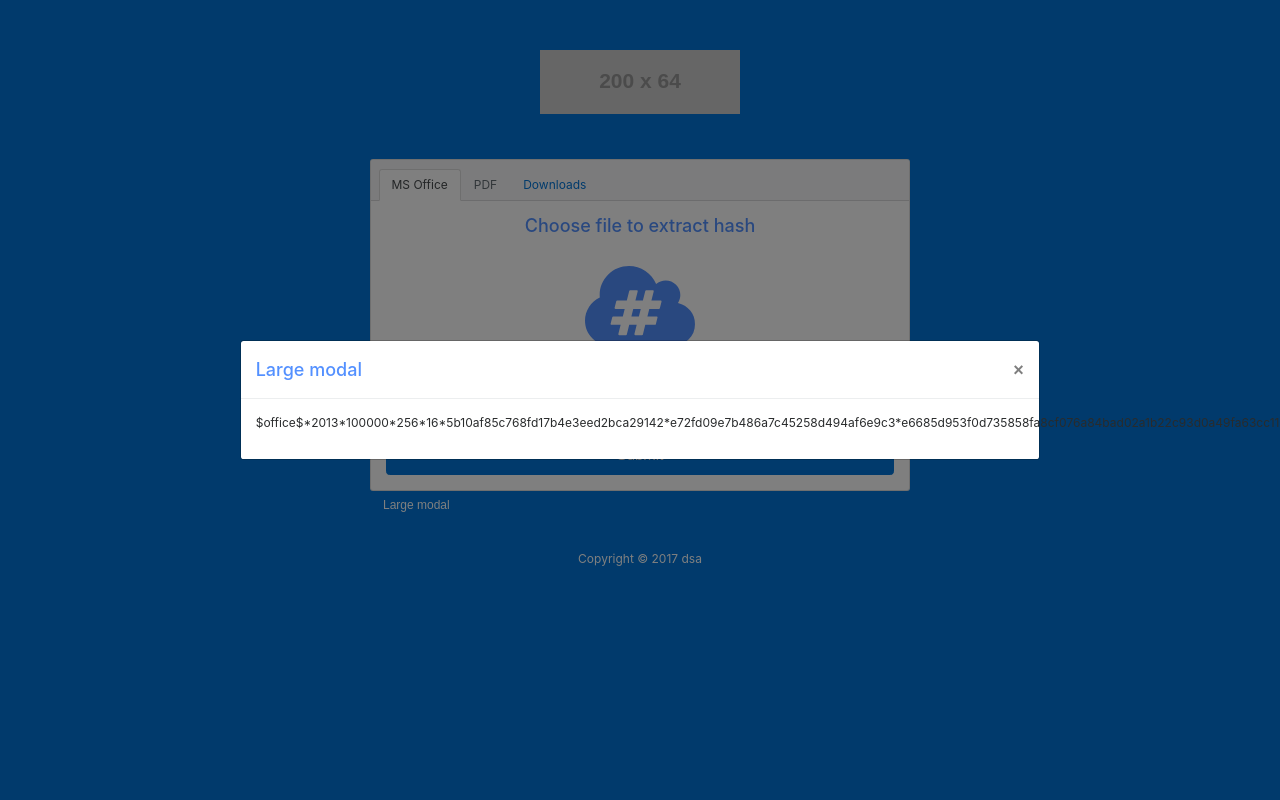
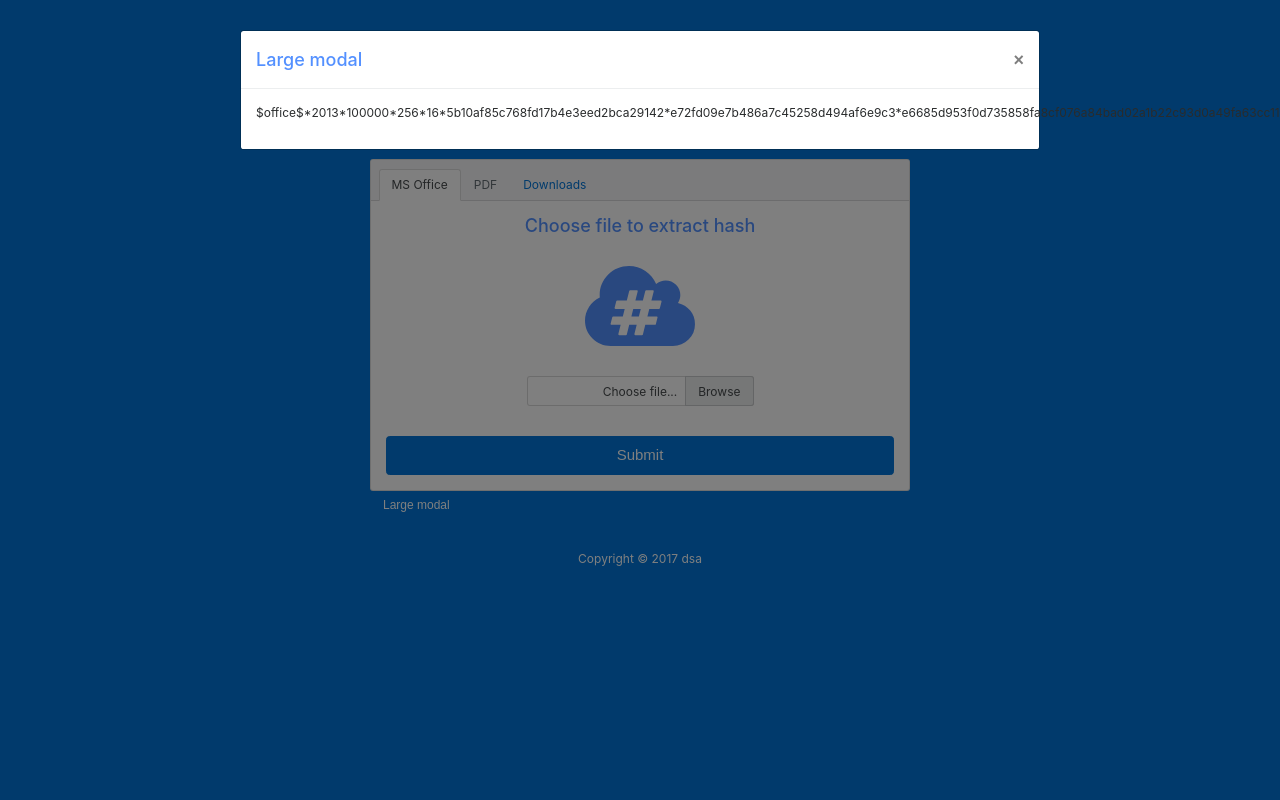
Before and after one commit to awratten/O2J, a PHP site: page / in a window 1280 px wide, after a click on "Large modal". Run offline with PHP 8.4, Linux system fonts and the light colour scheme; grey boxes labelled with a size stand in for pictures from a placeholder-image service; some libraries are stand-ins or nearby versions.

Commit message:
change modal class

```diff
--- a/web/css/main.css
+++ b/web/css/main.css
@@ -57,22 +57,3 @@ body {
     margin-left: auto;
     margin-right: auto;
 }
-
-.modal {
-  text-align: center;
-  padding: 0!important;
-}
-
-.modal:before {
-  content: '';
-  display: inline-block;
-  height: 100%;
-  vertical-align: middle;
-  margin-right: -4px;
-}
-
-.modal-dialog {
-  display: inline-block;
-  text-align: left;
-  vertical-align: middle;
-}
```
